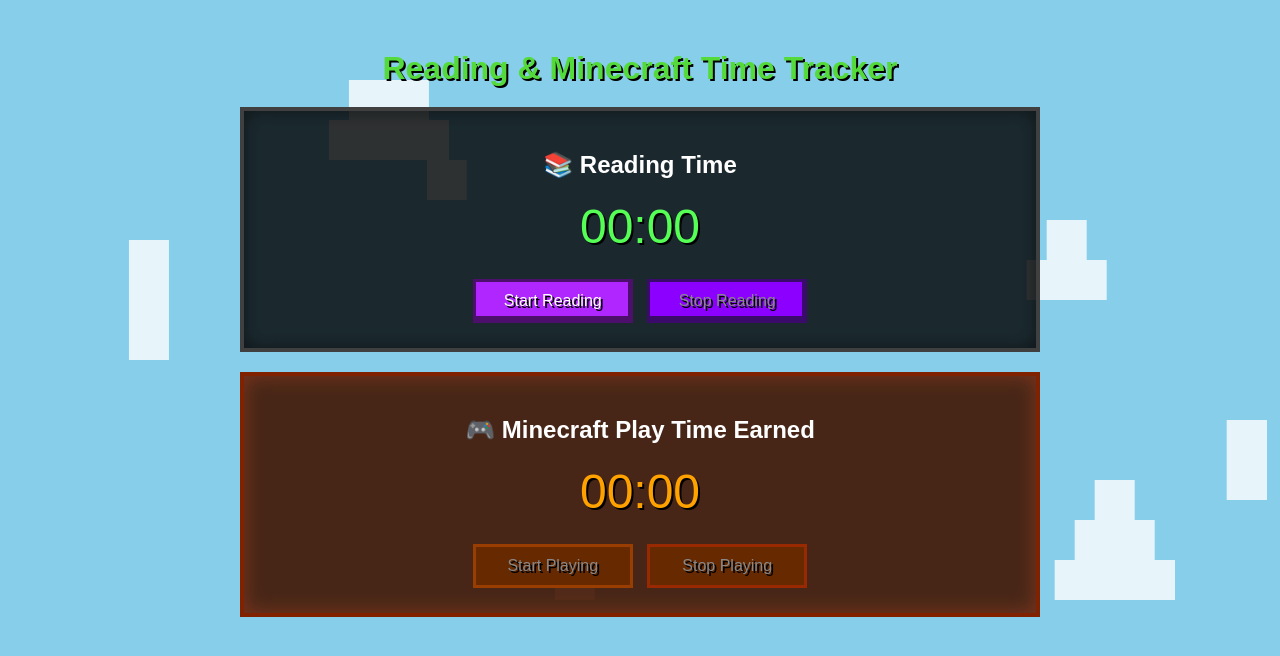
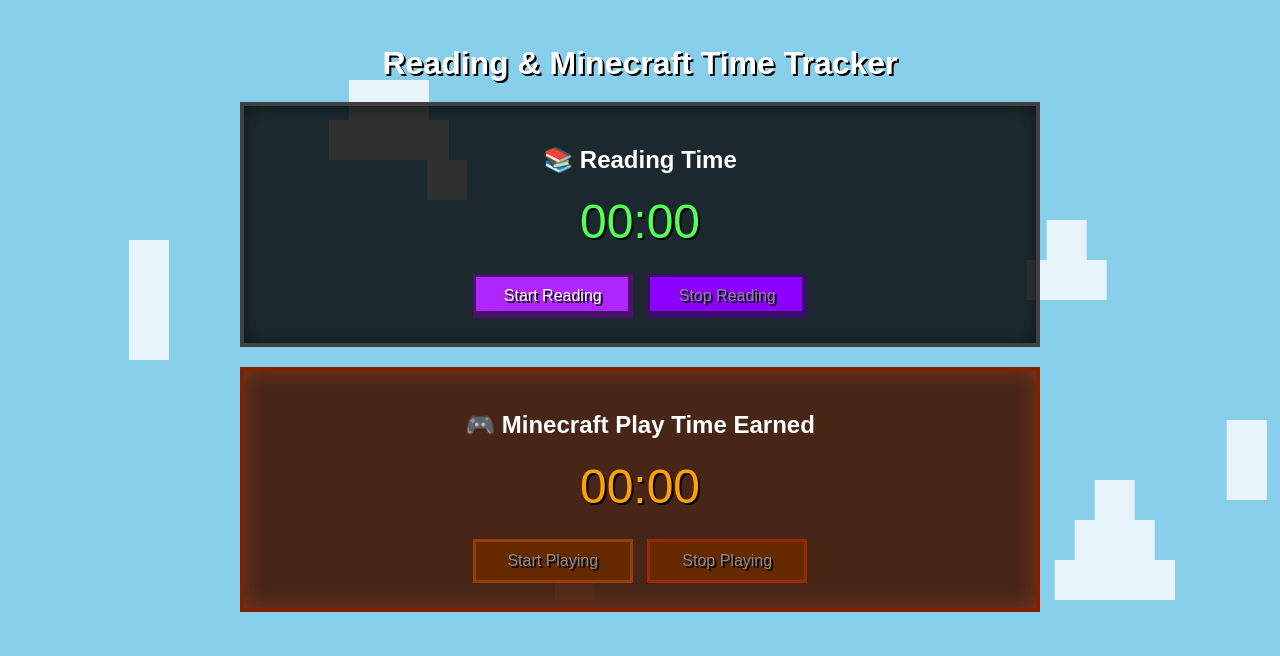
Before and after one commit to as-sebesta/minecraft_timer, a plain HTML site: page index.html in a window 1280 px wide. Drawn offline with Linux system fonts and the light colour scheme; a web font is replaced by a local one.

Commit message:
title color try X3

```diff
--- a/index.html
+++ b/index.html
@@ -29,7 +29,7 @@
             padding: 0 10px;
             margin: 15px 0;
             text-shadow: 2px 2px #000000;
-            color: #FFFFFF;
+            color: #FFFFFF !important;
             text-align: center;
             display: flex;
             align-items: center;
@@ -327,13 +327,6 @@
             background-color: rgba(65, 20, 0, 0.9);
             box-shadow: inset 0 0 20px rgba(255, 87, 34, 0.3);
         }
-        /* Add Minecraft green color for title */
-        h1 {
-            text-shadow: 2px 2px #000000;
-            color: #54DB3B; /* Minecraft green color */
-            text-align: center; /* Ensure centered */
-            margin: 20px 0;
-        }
         /* Style for Minecraft blocks in title */
         .minecraft-block {
             display: inline-block;
@@ -354,16 +347,6 @@
             background-color: #8B4513;
             color: #654321;
             border-color: #3D2314;
-        }
-
-        /* Update title spacing */
-        h1 {
-            display: flex;
-            align-items: center;
-            justify-content: center;
-            gap: 10px;
-            text-shadow: 2px 2px #000000;
-            color: #54DB3B;
         }
     </style>
 </head>
```
